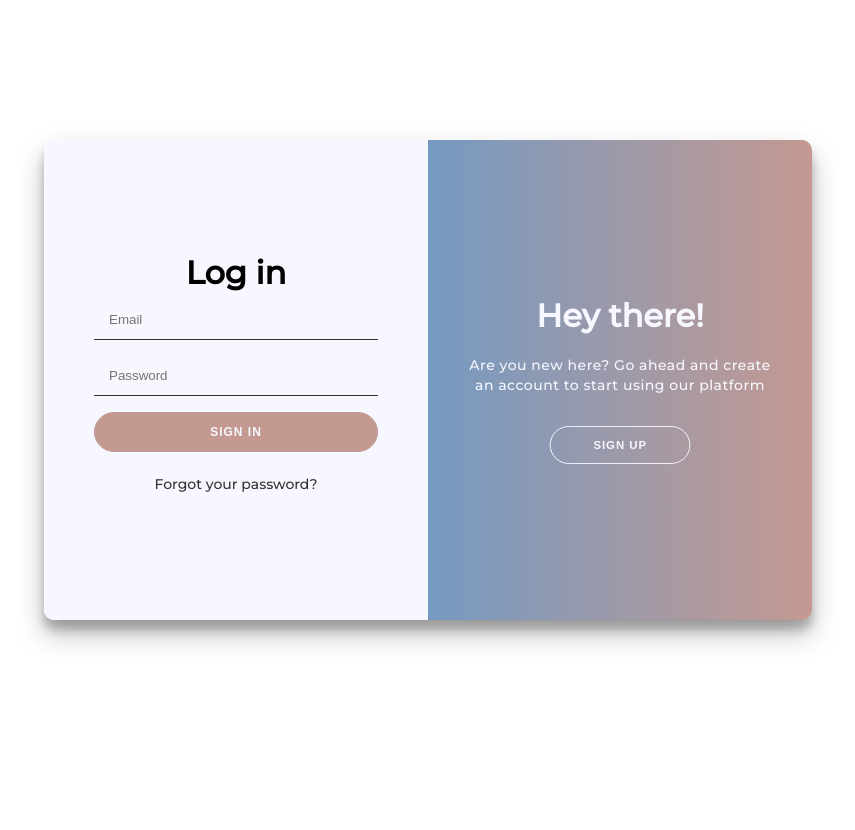
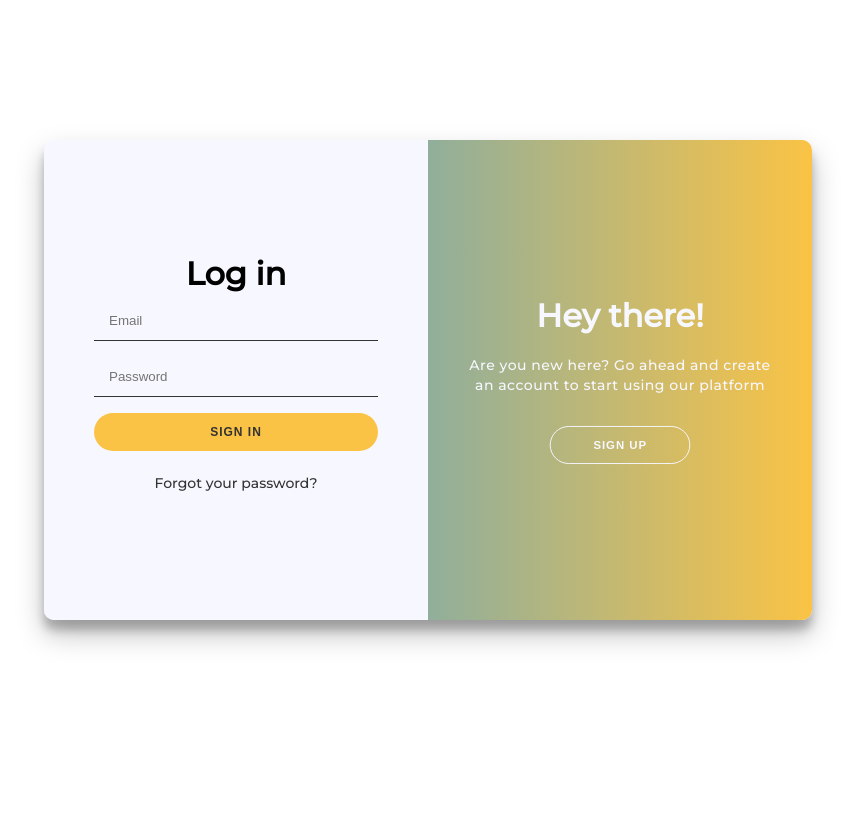
Before and after one commit to markmelnic/carsen-web, a Flask app: page /doorway in a window 1280 px wide. Shown: the whole page, without its empty margins (212-1067 px from the left). Run offline with Flask 2, Linux system fonts and the light colour scheme; parts of the project's set-up code (start-up, migrations or seed data) failed here and were passed over.

Commit message:
Style changes with the addition of favorites tab

```diff
--- a/app/static/doorway.css
+++ b/app/static/doorway.css
@@ -53,6 +53,7 @@ a {
 
 button,
 input.submit_button {
+    cursor: pointer;
     border-radius: 20px;
     border: 1px solid #279AF1;
     background-color: #279AF1;
@@ -172,9 +173,9 @@ input {
 }
 
 .overlay {
-    background: #c49991;
-    background: -webkit-linear-gradient(to right, #279AF1, #c49991);
-    background: linear-gradient(to right, #279AF1, #c49991);
+    background: #FAC345;
+    background: -webkit-linear-gradient(to right, #279AF1, #FAC345);
+    background: linear-gradient(to right, #279AF1, #FAC345);
     background-repeat: no-repeat;
     background-size: cover;
     background-position: 0 0;
@@ -239,8 +240,11 @@ input {
 }
 
 .form-container.sign-in-container form input.submit_button {
-    background-color: #c49991;
-    border: 1px solid #c49991;
+    cursor: pointer;
+    font-weight: bold;
+    color: #333;
+    background-color: #FAC345;
+    border: none;
 }
 
 
--- a/app/templates/results.html
+++ b/app/templates/results.html
@@ -1,7 +1,7 @@
 {% with messages = get_flashed_messages(category_filter=["no_search_results"]) %} {% if messages %} {% for message in messages %}
 <h3 class="error_box">{{ message }}
 </h3>
-{% endfor %} {% endif %} {% endwith %} {% for result in results %}
+{% endfor %} {% endif %} {% endwith %} {% for result in results|reverse %}
 <div class="listing_container">
     <div class="index_fav">
         <a>
@@ -19,6 +19,7 @@
                     <h3>{{ result[2] }} €</h3>
                     <h3> | {{ result[3] }}</h3>
                     <h3> | {{ result[4] }} km</h3>
+                    <h3> | {{'%0.2f'| format(result[6]|float)}} *</h3>
                 </div>
             </div>
         </div>
```
Also changed, not shown: app/static/dashboard.css (+45 -5 lines).
